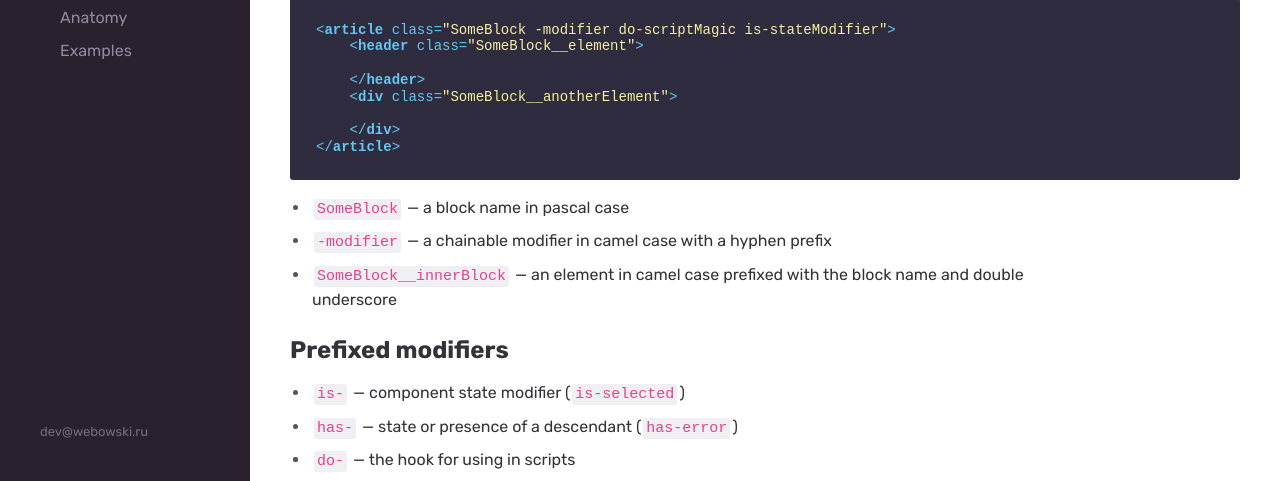
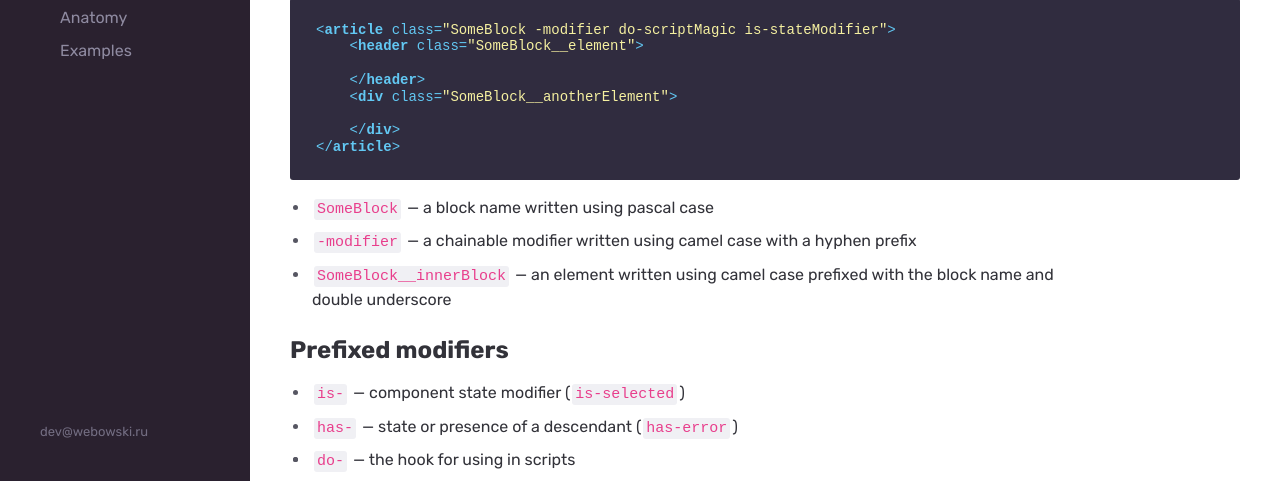
Before and after one commit to webowski/ubem, a website: page index.html in a window 1280 px wide. Shown: the part 319-800 px from the top of the page. Drawn offline with nearby package versions, Linux system fonts and the light colour scheme.

Commit message:
some text edits

```diff
--- a/index.html
+++ b/index.html
@@ -64,9 +64,9 @@
 &lt;/article&gt;</code></pre>
 
 				<ul>
-					<li><code>SomeBlock</code> — a block name in pascal case</li>
-					<li><code>-modifier</code> — a chainable modifier in camel case with a hyphen prefix</li>
-					<li><code>SomeBlock__innerBlock</code> — an element in camel case prefixed with the block name and double underscore</li>
+					<li><code>SomeBlock</code> — a block name written using pascal case</li>
+					<li><code>-modifier</code> — a chainable modifier written using camel case with a hyphen prefix</li>
+					<li><code>SomeBlock__innerBlock</code> — an element written using camel case prefixed with the block name and double underscore</li>
 				</ul>
 
 				<h3 id="component-modifiers">Prefixed modifiers</h3>
@@ -95,7 +95,7 @@
 				<ul>
 					<li>Media part is optional and used for responsive styles</li>
 					<li>Value part is optional and used for utility varied values</li>
-					<li>All the parts of a utility are in camel case</li>
+					<li>All the parts of a utility are written using camel case</li>
 				</ul>
 
 				<h3 id="utility-examples">Utility examples</h3>
```
